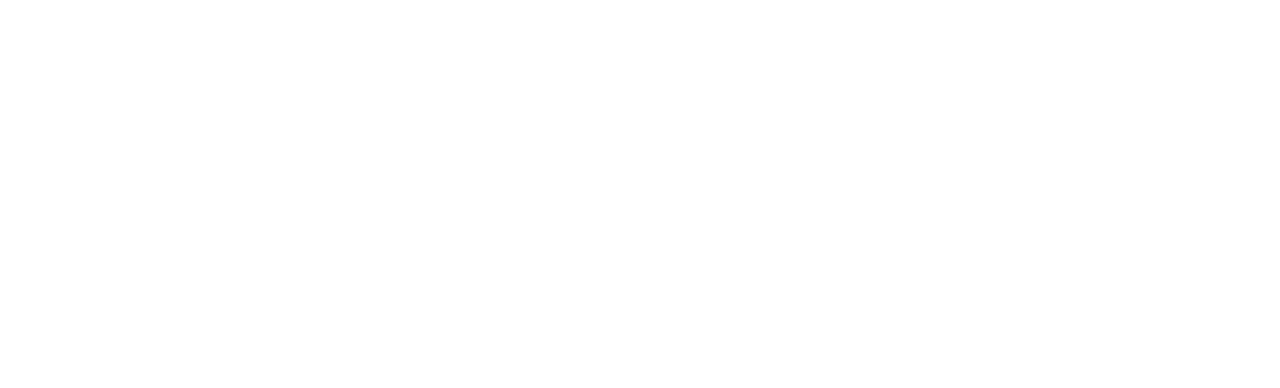
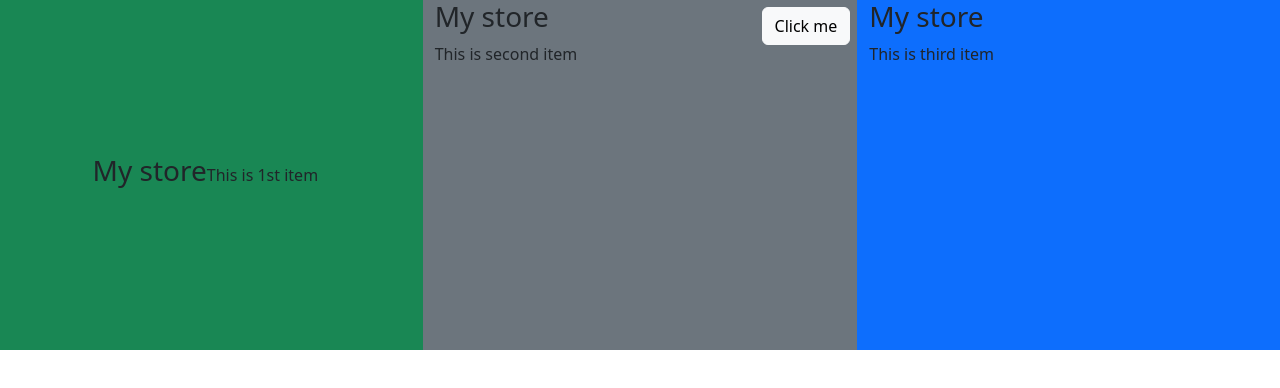
Before and after one commit to MaheenAhsan/first_react_project, a React (Create React App) app: page /training in a window 1280 px wide. Shown: the top 388 px of the page. Built offline with nearby package versions, Linux system fonts and the light colour scheme.

Commit message:
updated Training.js file

```diff
--- a/src/Screens/user/training/Training.js
+++ b/src/Screens/user/training/Training.js
@@ -4,11 +4,11 @@
 const Training = () => {
   return (
 <>
-     {/* <div>
+      <div>
       <Row style={{height:350}}>
         <Col className="bg-success d-flex justify-content-center align-items-center " lg={4} sm={12} >
           <h3>My store</h3>
-          <p className="mt-3">This is first item</p>
+          <p className="mt-3">This is 1st item</p>
         </Col>
 
         <Col className="bg-secondary position-relative" lg={4} sm={12} >
@@ -22,7 +22,7 @@
           <p>This is third item</p>
         </Col>
       </Row>
-  </div> */}
+  </div>
  {/* <div className="bg-info" style={{height:350 , overflowX:"auto"}}>
 
  </div>  */}
```
